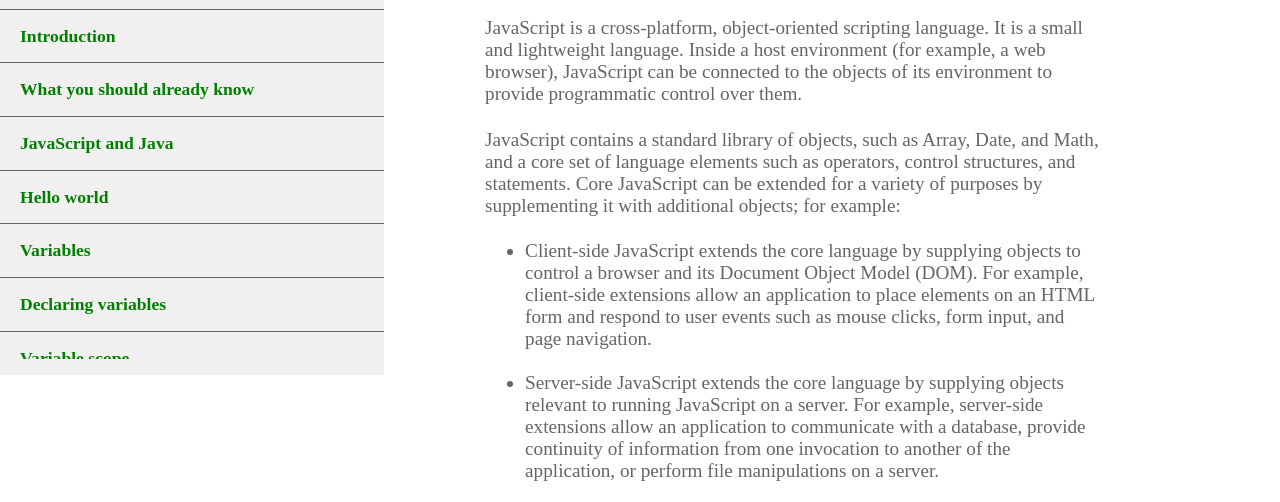
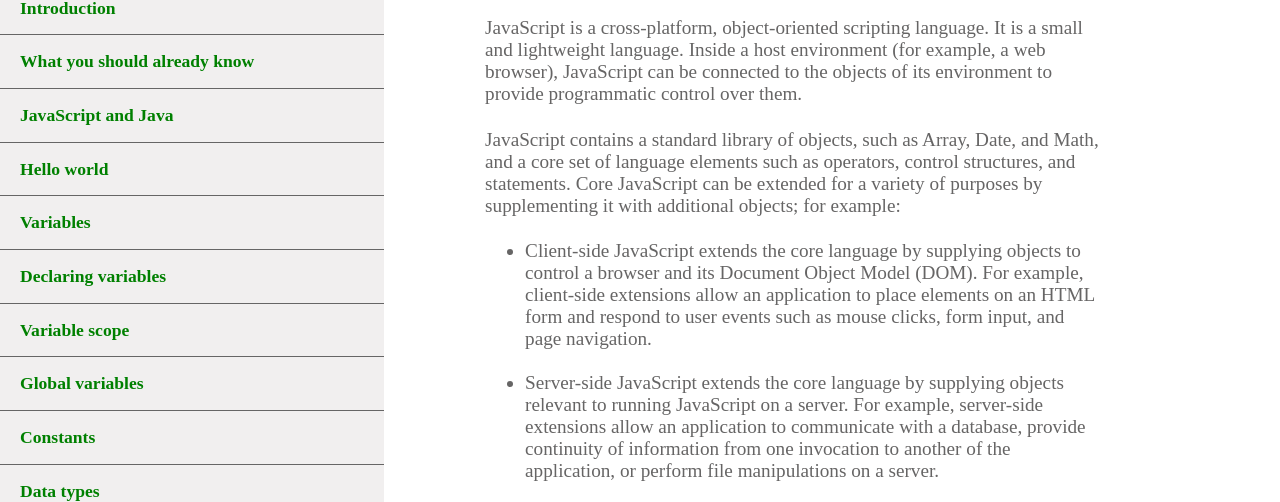
Before and after one commit to RdgzLpz/js-technical-documentation, a website: page index.html in a window 1280 px wide. Shown: the part 131-633 px from the top of the page. Drawn offline with Linux system fonts and the light colour scheme.

Commit message:
changed some CSS

```diff
--- a/index.css
+++ b/index.css
@@ -120,3 +120,12 @@ h1 {
         margin: 1.2em 1em;
     }
 }
+
+@media screen and ( min-width: 1280px) {
+    #nav-bar {
+        top: 4%;
+    }
+    #nav-bar ul {
+        height: 100%;
+    }
+}
```
